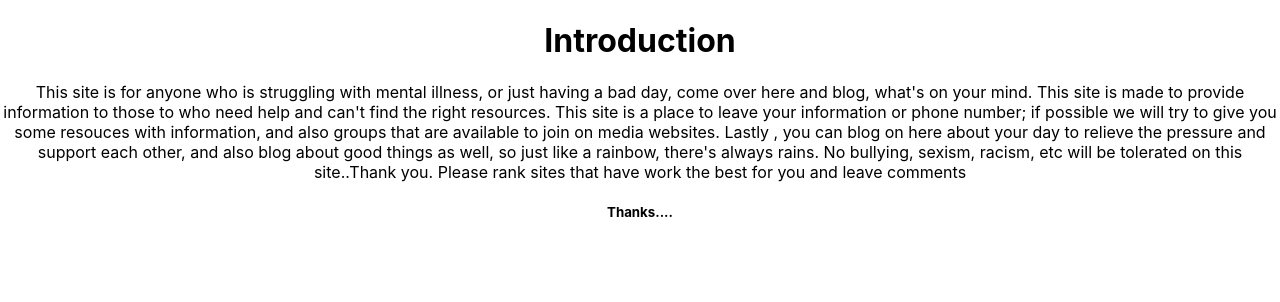
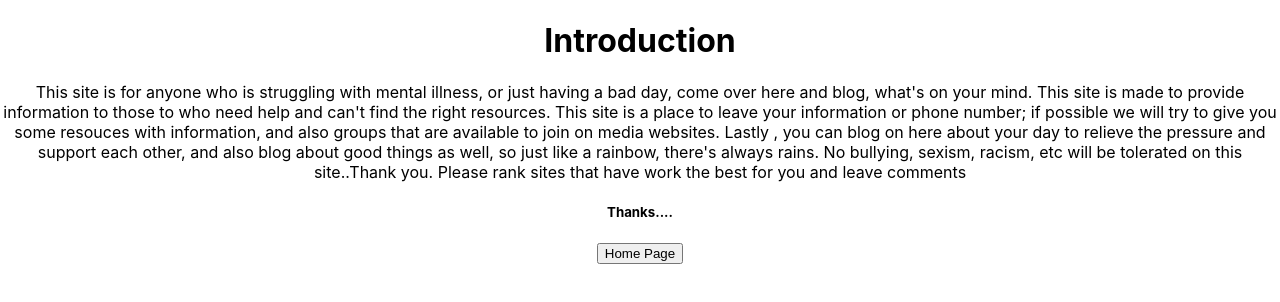
Before and after one commit to Kolis2015/OneDayAtATime, a React (Create React App) app in the folder client/: page /Introduction in a window 1280 px wide. Shown: the top 302 px of the page. Built offline with nearby package versions, Linux system fonts and the light colour scheme.

Commit message:
create introduction button

```diff
--- a/client/src/Component/Introduction.js
+++ b/client/src/Component/Introduction.js
@@ -16,6 +16,9 @@ there's always rains. No bullying, sexism, racism, etc will be tolerated on this
 rank sites that have work the best for you and leave comments</p>
 
           <h5>Thanks....</h5>
+         <button onClick={(e) => (window.location.href='/')}>
+      Home Page </button>
+
         </div>
     );
 };
```
